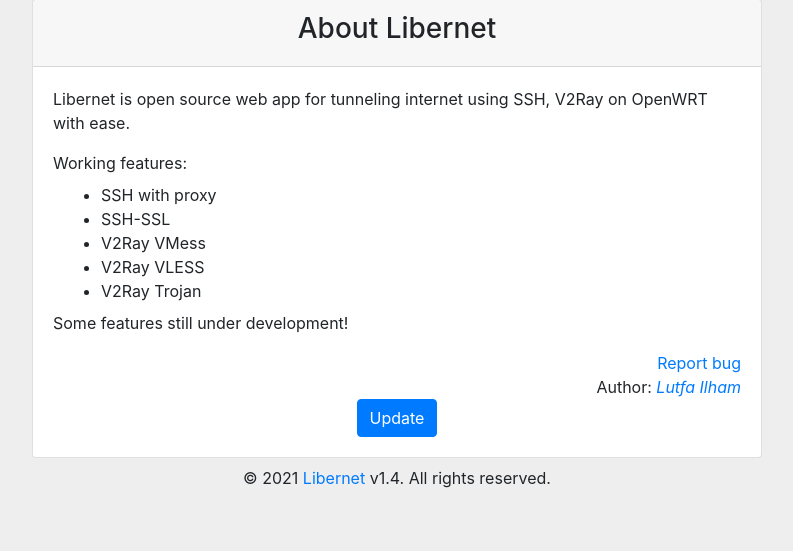
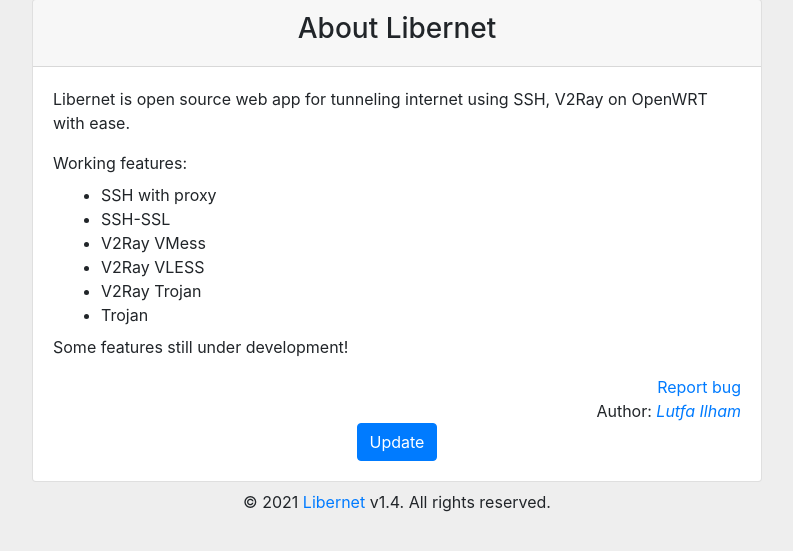
Before and after one commit to lutfailham96/libernet, a PHP site: page /about.php in a window 1280 px wide. Shown: the part 81-632 px from the top of the page, without its empty margins (243-1036 px from the left). Run offline with PHP 8.4, Linux system fonts and the light colour scheme; the visitor is signed in with stand-in values (Sample User, id 1).

Commit message:
Add: trojan mode support

```diff
--- a/web/about.php
+++ b/web/about.php
@@ -37,6 +37,7 @@
                                 <li>V2Ray VMess</li>
                                 <li>V2Ray VLESS</li>
                                 <li>V2Ray Trojan</li>
+                                <li>Trojan</li>
                             </ul>
                             <p>
                                 Some features still under development!
```
